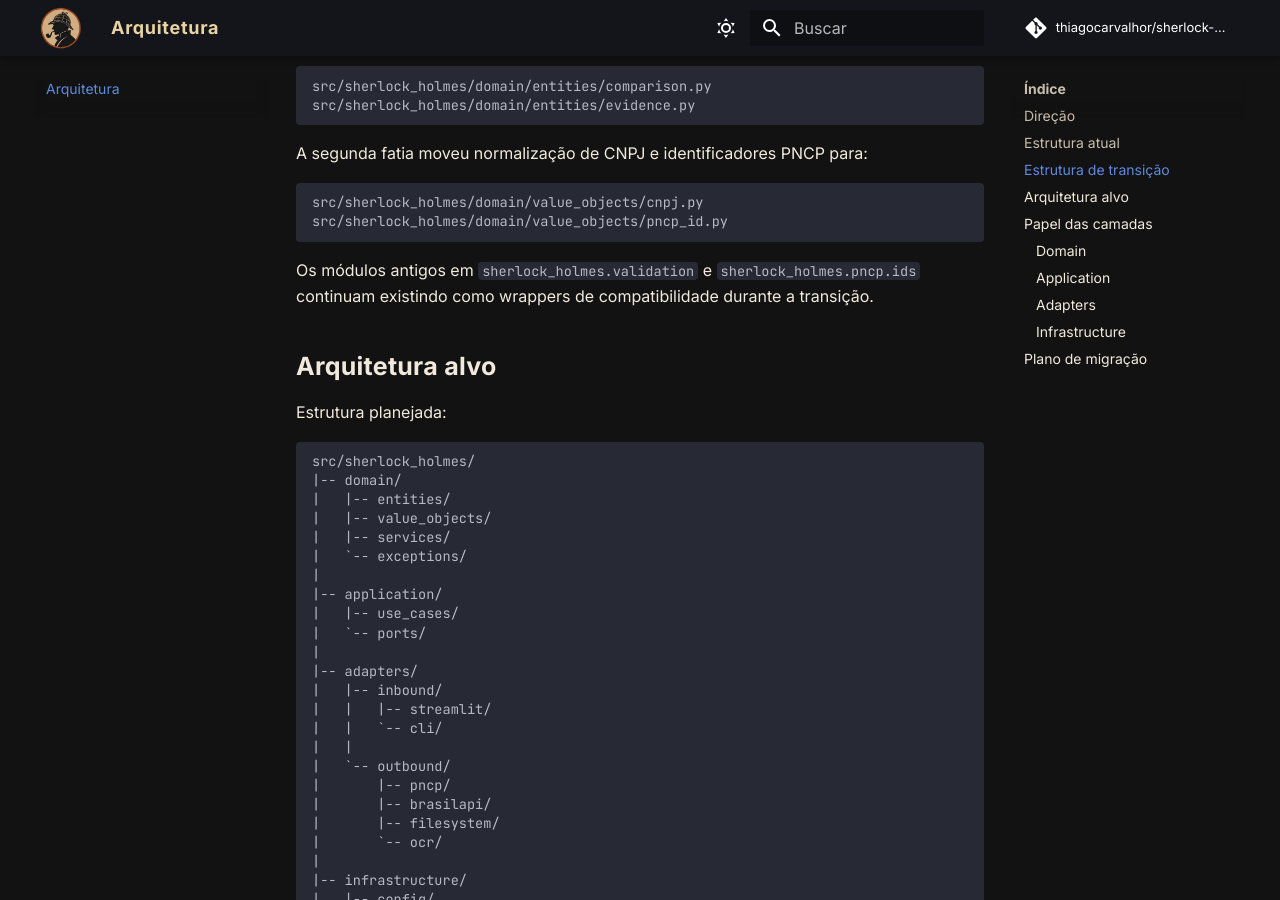
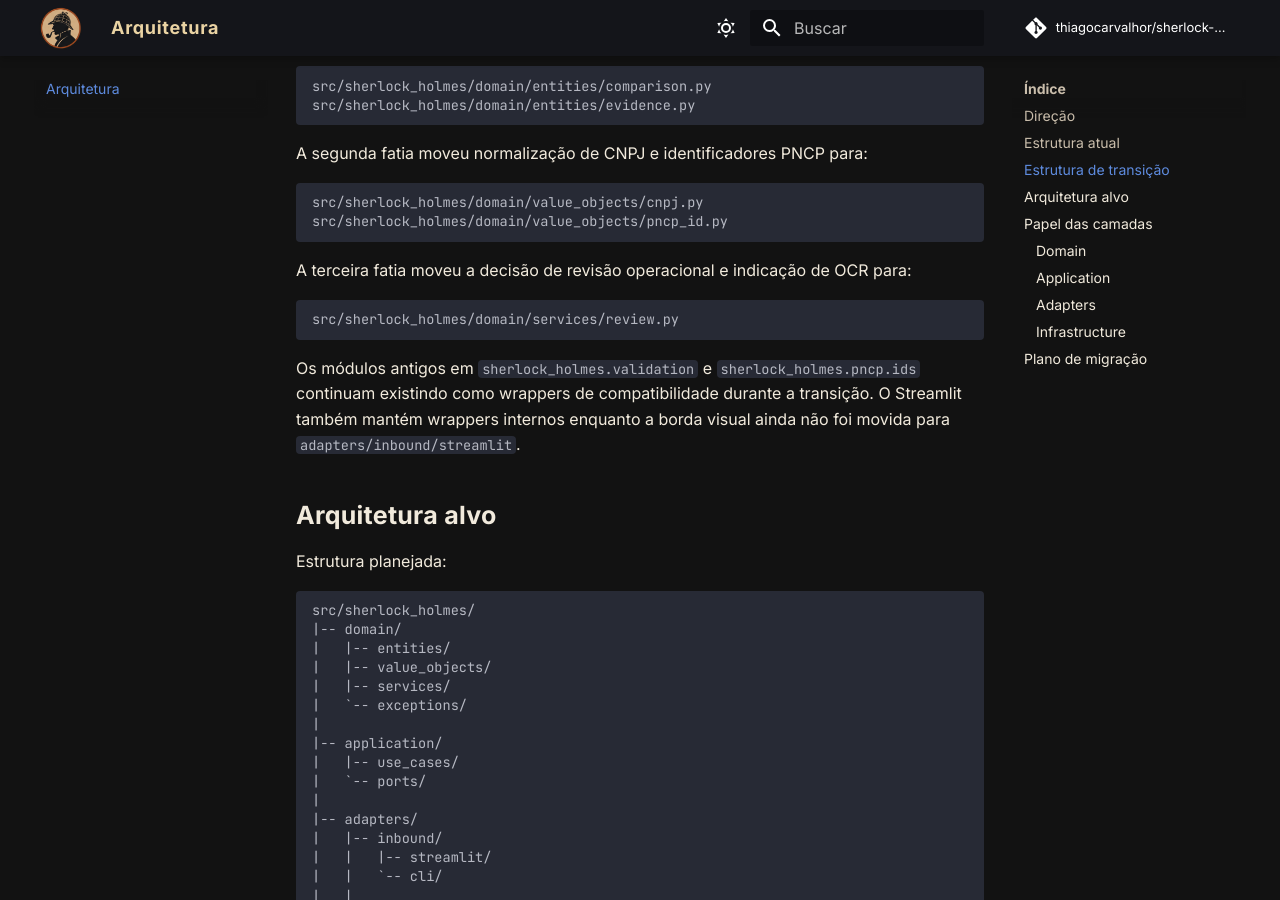
Before and after one commit to thiagocarvalhor/sherlock-holmes, an MkDocs documentation site: the page built from docs/architecture.md, in a window 1280 px wide and 900 px high, scrolled down 1301 px. Built offline with MkDocs 1.6.1 and Material for MkDocs 9.7.7, drawn with Linux system fonts in a browser that asks for light colours; comment, search, counter and statistics services are not loaded.

````diff
--- a/docs/architecture.md
+++ b/docs/architecture.md
@@ -58,7 +58,13 @@
 src/sherlock_holmes/domain/value_objects/pncp_id.py
 ```
 
-Os módulos antigos em `sherlock_holmes.validation` e `sherlock_holmes.pncp.ids` continuam existindo como wrappers de compatibilidade durante a transição.
+A terceira fatia moveu a decisão de revisão operacional e indicação de OCR para:
+
+```text
+src/sherlock_holmes/domain/services/review.py
+```
+
+Os módulos antigos em `sherlock_holmes.validation` e `sherlock_holmes.pncp.ids` continuam existindo como wrappers de compatibilidade durante a transição. O Streamlit também mantém wrappers internos enquanto a borda visual ainda não foi movida para `adapters/inbound/streamlit`.
 
 ## Arquitetura alvo
 
````
Also changed, not shown: documentation/plans/repository-architecture-restructure-execution-plan.md (+6 -4 lines).
